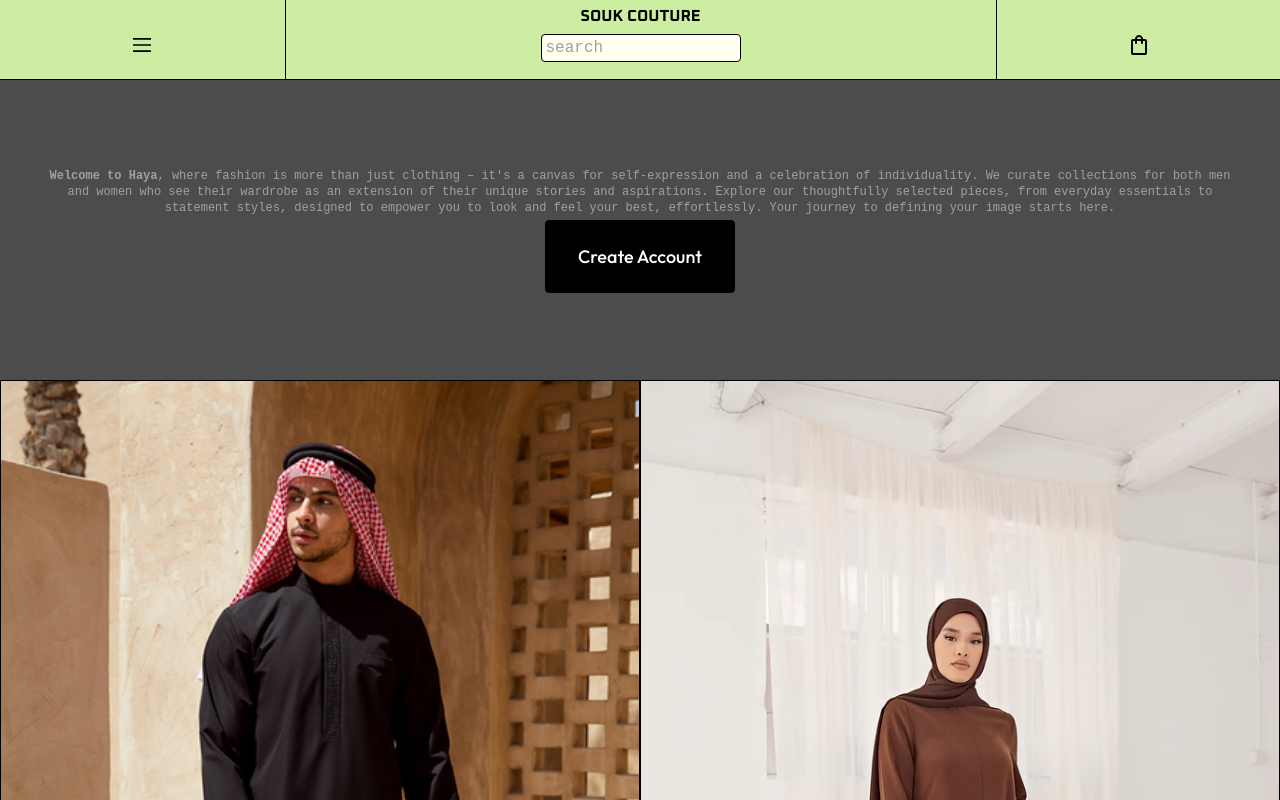
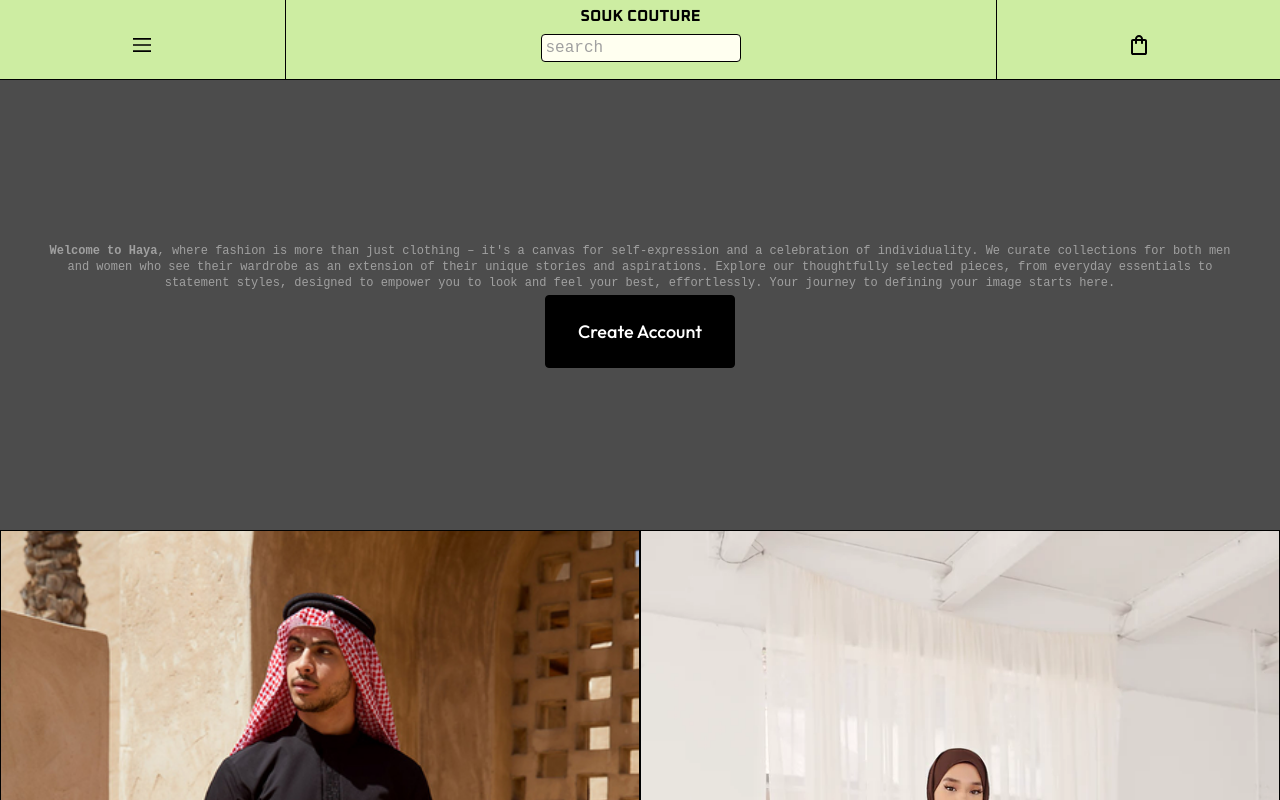
Before and after one commit to biggeraudience/Souk-Couture-Frontend, a React (Vite) app: page / in a window 1280 px wide. Shown: the top 800 px of the page. Built offline with nearby package versions, Linux system fonts and the light colour scheme; no server answers; a web font is replaced by a local one.

Commit message:
landing page gender box responsiveness fixes

```diff
--- a/src/styles/pages/_landing-page.scss
+++ b/src/styles/pages/_landing-page.scss
@@ -5,21 +5,17 @@
 .landing-page {
   width: 100vw;
   margin-top: 12rem;
-  min-height: calc(100vh - 12rem);
 
   @include respond(lg) {
     margin-top: 10rem;
-    min-height: calc(100vh - 10rem);
   }
 
   @include respond(md) {
     margin-top: 9rem;
-    min-height: calc(100vh - 9rem);
   }
 
   @include respond(sm) {
     margin-top: 8rem;
-    min-height: calc(100vh - 8rem);
   }
 
   display: grid;
@@ -40,8 +36,7 @@
   text-align: center;
   box-sizing: border-box;
 
-  // --- ADJUSTED HEIGHTS ---
-  height: 55rem; // Increased from 40rem
+  height: 55rem;
   padding: $spacing-m $spacing-l;
   display: flex;
   flex-direction: column;
@@ -49,15 +44,15 @@
   align-items: center;
 
   @include respond(lg) {
-    height: 45rem; // Increased from 35rem
+    height: 45rem;
     padding: $spacing-s $spacing-m;
   }
   @include respond(md) {
-    height: 38rem; // Increased from 30rem
+    height: 38rem;
     padding: $spacing-xs $spacing-s;
   }
   @include respond(sm) {
-    height: 30rem; // Significantly increased from 12rem to accommodate content
+    height: 45rem;
     padding: $spacing-xxs;
   }
 
@@ -104,9 +99,11 @@
   grid-row: 2 / 3;
   width: 100%;
   display: grid;
-  grid-template-columns: 1fr 1fr;
+  grid-template-columns: 1fr 1fr; // Keeps the 2-column grid for all sizes by default
   grid-template-rows: auto;
   gap: 0;
+
+  // REMOVED: @include respond(sm) { grid-template-columns: 1fr; } // Removed to maintain grid
 
   .gender-box {
     position: relative;
@@ -114,14 +111,19 @@
     border: 0.1rem solid $color-border-default;
 
     width: 100%;
-    min-height: 35rem;
+    min-height: 35rem; // Default min-height
 
     display: flex;
     justify-content: center;
     align-items: center;
 
     &:first-child {
-      border-right: 0.1rem solid $color-border-default;
+      border-right: 0.1rem solid $color-border-default; // Retained for 2-column layout
+      // REMOVED: @include respond(sm) { border-right: none; border-bottom: 0.1rem solid $color-border-default; }
+    }
+
+    @include respond(sm) {
+      min-height: 40rem; // Keeps gender boxes tall on small screens in a grid
     }
 
     .gender-img {
```
